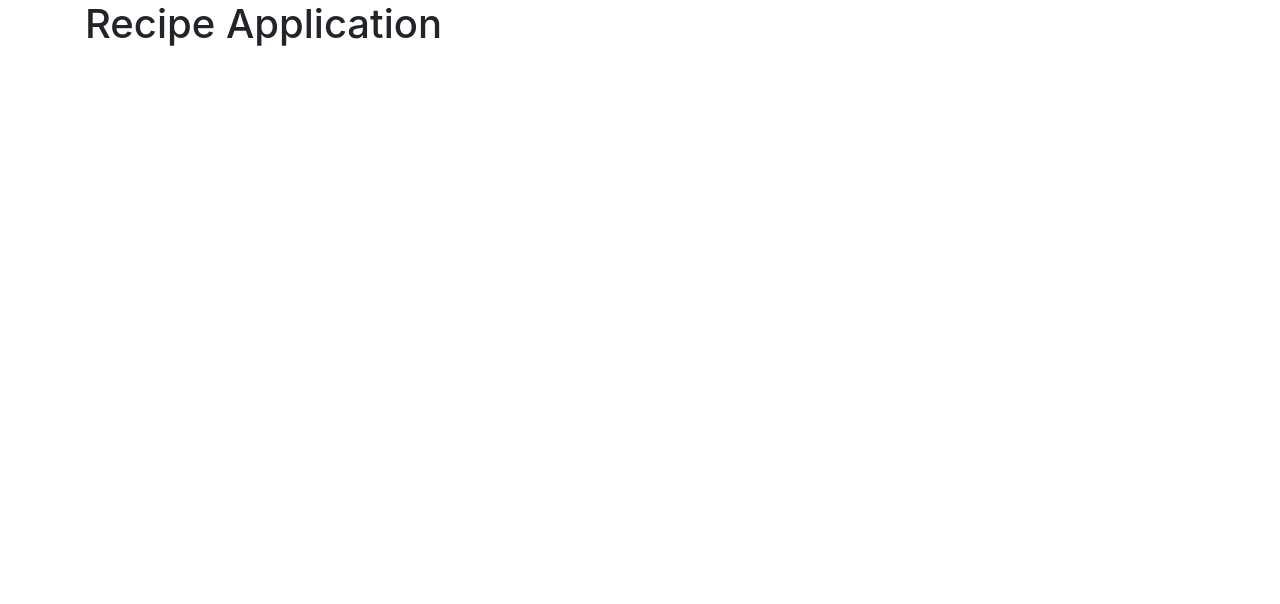
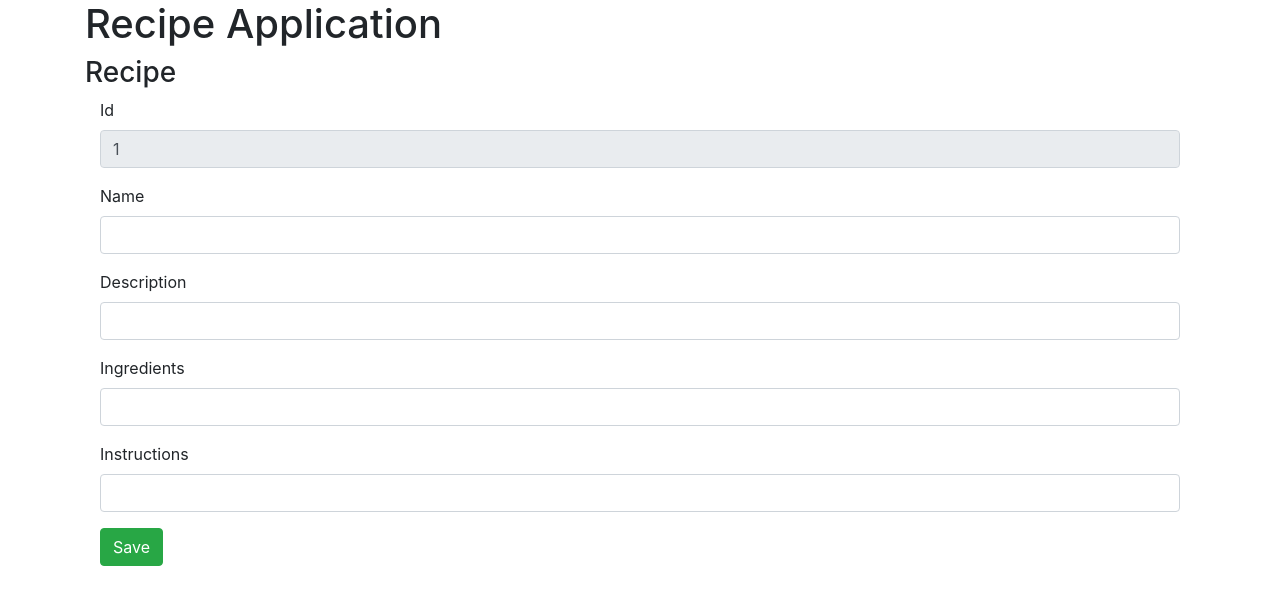
Before and after one commit to david-academy/Miniprojekti-2-React-Frontend, a React (Create React App) app: page /reseptit/1 in a window 1280 px wide. Shown: the top 604 px of the page. Built offline with nearby package versions, Linux system fonts and the light colour scheme; no server answers.

Commit message:
Update toimii errorin kera, add/post ei

```diff
--- a/src/component/ListRecipesComponent.jsx
+++ b/src/component/ListRecipesComponent.jsx
@@ -33,7 +33,7 @@ class ListRecipesComponent extends Component {
 
     updateRecipeClicked(id) {
         console.log('update' + id)
-        this.props.history.push(`/recipes/${id}`)
+        this.props.history.push(`/reseptit/${id}`)
     }
 
     deleteRecipeClicked(id) {
@@ -47,15 +47,16 @@ class ListRecipesComponent extends Component {
     }
 
     addRecipeClicked() {
-        this.props.history.push(`/recipes/-1`)
+        this.props.history.push(`/reseptit/-1`)
     }
 
 
     render() {
+        console.log('render')
         return (
             <div className="container">
                 <h3>All Recipes</h3>
-                {this.state.message && <div class="alert alert-success">{this.state.message}</div>}
+                {this.state.message && <div className="alert alert-success">{this.state.message}</div>}
                 <div className="container">
                     <table className="table">
                         <thead>
--- a/src/component/RecipeApp.jsx
+++ b/src/component/RecipeApp.jsx
@@ -11,8 +11,8 @@ class RecipeApp extends Component {
                 <h1>Recipe Application</h1>
                 <Switch>
                     <Route path="/" exact component={ListRecipesComponent} />
-                    <Route path="/recipes" exact component={ListRecipesComponent} />
-                    <Route path="/recipes/:id" component={RecipeComponent} />
+                    <Route path="/reseptit" exact component={ListRecipesComponent} />
+                    <Route path="/reseptit/:id" component={RecipeComponent} />
 
         {/*<ListRecipesComponent/>*/}
                 </Switch>
--- a/src/component/RecipeComponent.jsx
+++ b/src/component/RecipeComponent.jsx
@@ -1,12 +1,126 @@
-import React, { Component } from 'react';
+import React, { Component } from 'react'
+import { Formik, Form, Field, ErrorMessage } from 'formik';
+import RecipeDataService from "../service/RecipeDataService";
 
-class RecipeComponent extends Component{
+const INSTRUCTOR = 'recipesfordummies'
+
+class RecipeComponent extends Component {
+    constructor(props) {
+        super(props)
+
+        this.state = {
+            id: this.props.match.params.id,
+            name: '',
+            description: '',
+            ingredients: '',
+            instructions: ''
+        }
+
+        this.onSubmit = this.onSubmit.bind(this)
+        this.validate = this.validate.bind(this)
+    }
+
+    componentDidMount() {
+
+        console.log(this.state.id)
+
+        if (this.state.id == -1) {
+            return
+        }
+
+        RecipeDataService.retrieveRecipe(INSTRUCTOR, this.state.id)
+            .then(response => this.setState({
+                name: response.data.name,
+                description: response.data.description,
+                ingredients: response.data.ingredients,
+                instructions: response.data.instructions
+            }))
+    }
+
+    validate(values) {
+        let errors = {}
+        if (!values.description) {
+            errors.description = 'Enter text'
+        } else if (values.description.length < 5) {
+            errors.description = 'Enter atleast 5 characters in description'
+        }
+        return errors
+    }
+
+    onSubmit(values) {
+       console.log(values)
+        let username = INSTRUCTOR
+
+        let recipe = {
+            id: this.state.id,
+            name: values.name,
+            description: values.description,
+            ingredients: values.ingredients,
+            instructions: values.instructions,
+        }
+
+        if (this.state.id === -1) {
+            RecipeDataService.createRecipe(username, recipe)
+                .then(() => this.props.history.push('/reseptit'))
+        } else {
+            RecipeDataService.updateRecipe(username, this.state.id, recipe)
+                .then(() => this.props.history.push('/reseptit'))
+        }
+        console.log(values);
+    }
+
     render() {
+
+        let { name, description, ingredients, instructions, id } = this.state
+        // Sama kuin let name = this.state.name
+        // let description = this.state.description jne.
+
         return (
-            <h1>Recipe Details</h1>
+            <div>
+                <h3>Recipe</h3>
+                <div className="container">
+                    <Formik
+                        initialValues={{ id, name, description, ingredients, instructions }}
+                        onSubmit={this.onSubmit}
+                        validateOnChange={false}
+                        validateOnBlur={false}
+                        validate={this.validate}
+                        enableReinitialize={true}
+                    >
+                        {
+                            (props) => (
+                                <Form>
+                                    <ErrorMessage name="description" component="div"
+                                                  className="alert alert-warning" />
+                                    <fieldset className="form-group">
+                                        <label>Id</label>
+                                        <Field className="form-control" type="text" name="id" disabled />
+                                    </fieldset>
+                                    <fieldset className="form-group">
+                                        <label>Name</label>
+                                        <Field className="form-control" type="text" name="name" />
+                                    </fieldset>
+                                    <fieldset className="form-group">
+                                        <label>Description</label>
+                                        <Field className="form-control" type="text" name="description" />
+                                    </fieldset>
+                                    <fieldset className="form-group">
+                                        <label>Ingredients</label>
+                                        <Field className="form-control" type="text" name="ingredients" />
+                                    </fieldset>
+                                    <fieldset className="form-group">
+                                        <label>Instructions</label>
+                                        <Field className="form-control" type="text" name="instructions" />
+                                    </fieldset>
+                                    <button className="btn btn-success" type="submit">Save</button>
+                                </Form>
+                            )
+                        }
+                    </Formik>
+                </div>
+            </div>
         )
     }
-
 }
 
 export default RecipeComponent
--- a/src/service/RecipeDataService.js
+++ b/src/service/RecipeDataService.js
@@ -1,17 +1,30 @@
 import axios from 'axios'
 
-
-const INSTRUCTOR_API_URL = `http://localhost:8080/`
+const RECIPE_API_URL = `http://localhost:8080`
 
 class RecipeDataService {
 
     retrieveAllRecipes(name) {
-        return axios.get(`${INSTRUCTOR_API_URL}/`);
+        return axios.get(`${RECIPE_API_URL}/reseptit`);
+    }
+
+    retrieveRecipe(name, id) {
+        return axios.get(`${RECIPE_API_URL}/reseptit/${id}`);
+    }
+
+    // updateRecipe(name, description, ingredients, instructions, id, recipe) {
+    updateRecipe(name, id, recipe) {
+        return axios.put(`${RECIPE_API_URL}/reseptit/${id}`, recipe);
+    }
+
+    // createRecipe(name, description, ingredients, instructions, recipe) {
+    createRecipe(name, recipe) {
+        return axios.post(`${RECIPE_API_URL}/reseptit/`, recipe);
     }
 
     deleteRecipe(name, id) {
         //console.log('executed service')
-        return axios.delete(`${INSTRUCTOR_API_URL}/${id}`);
+        return axios.delete(`${RECIPE_API_URL}reseptit/${id}`);
     }
 }
 
```
